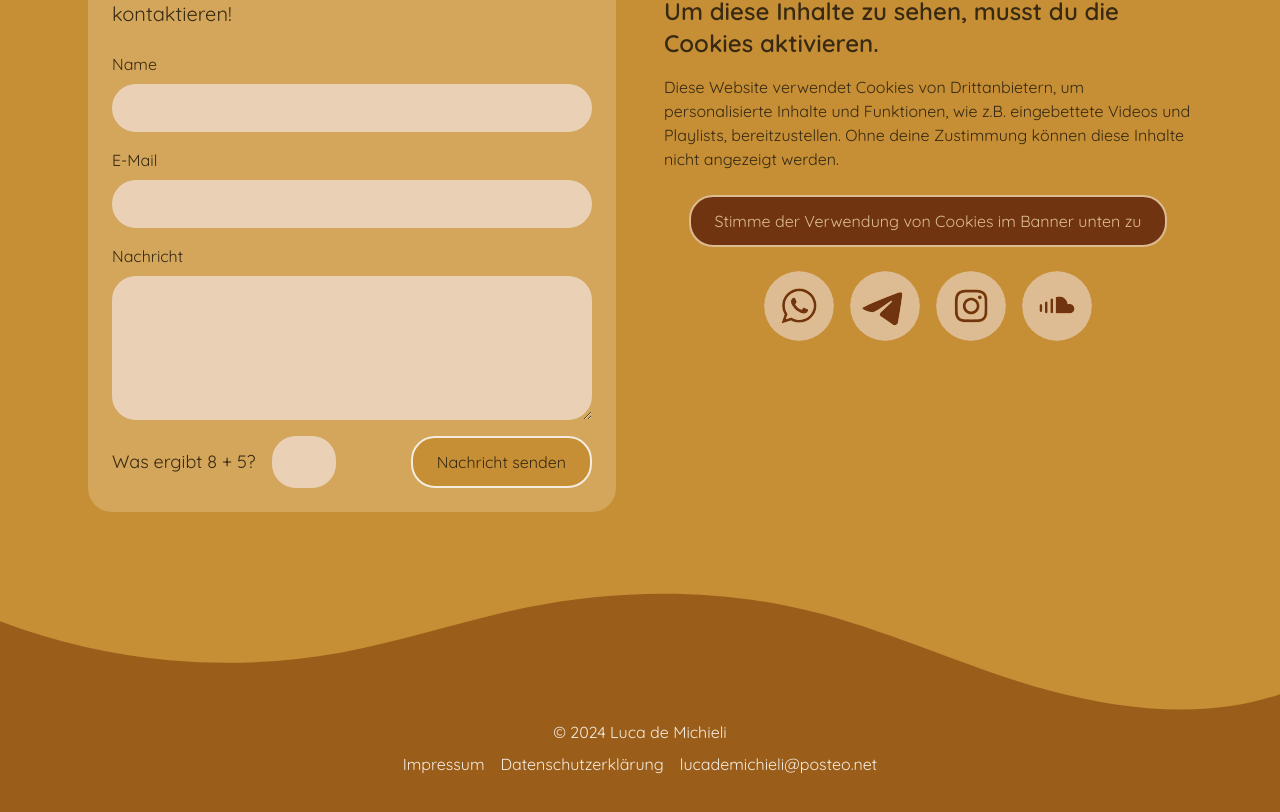
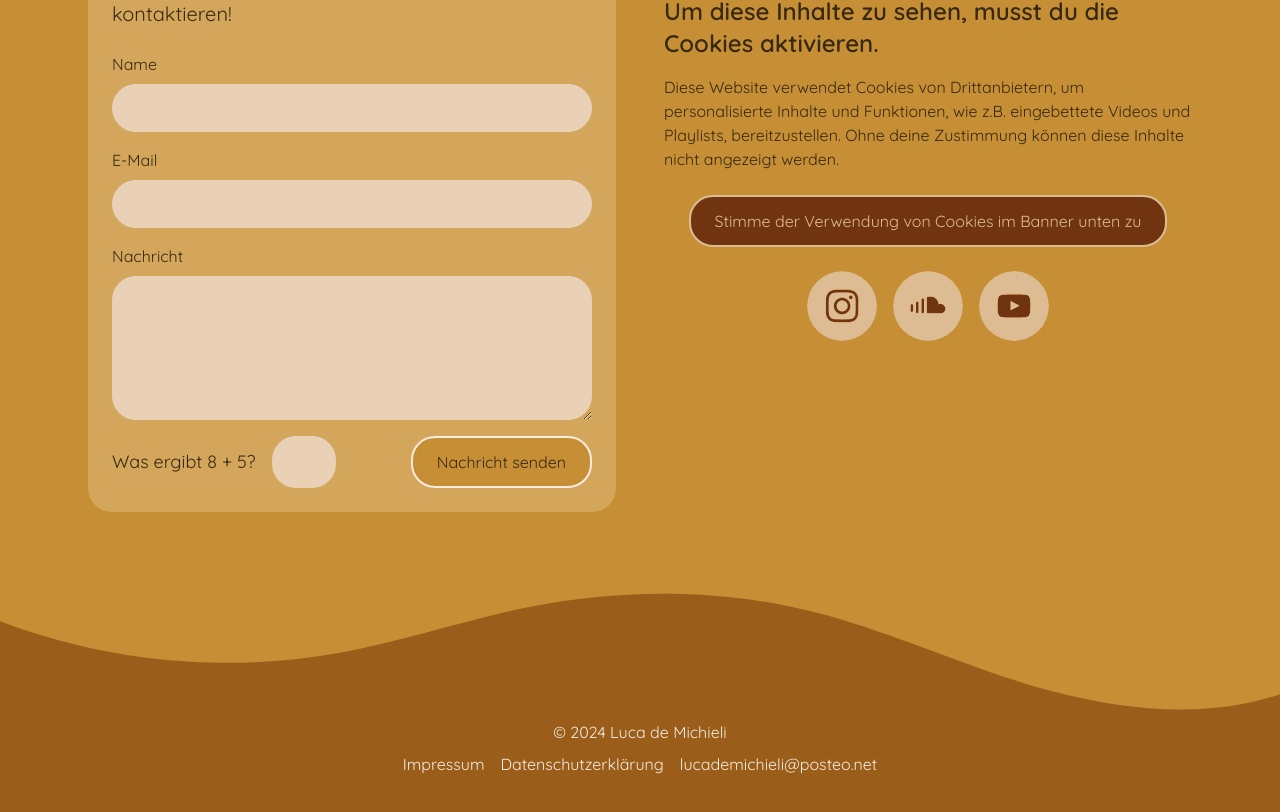
Before and after one commit to CharlotteMarotte/luca-guitar, a React (Vite) app: page / in a window 1280 px wide. Shown: the part 5884-6696 px from the top of the page. Built offline with nearby package versions, Linux system fonts and the light colour scheme.

Commit message:
update social buttons

```diff
--- a/src/pages/Contact.jsx
+++ b/src/pages/Contact.jsx
@@ -90,36 +90,6 @@ const Contact = () => {
             <AnimateOnScroll>
               <div className='flex flex-wrap justify-center items-center gap-4 mt-6'>
                 <SocialIcon
-                  url='https://whatsapp.com'
-                  href='https://wa.me/2348100000000'
-                  target='_blank'
-                  rel='noopener noreferrer'
-                  bgColor={neutralMediumHex}
-                  fgColor={accentHex}
-                  label='Whatsapp Kontakt'
-                  style={{
-                    width: '70px',
-                    height: '70px'
-                  }}
-                  className='rounded-full hover:border-2 hover:border-accent'
-                />
-
-                <SocialIcon
-                  url='https://telegram.org'
-                  href='https://t.me/lucademi'
-                  target='_blank'
-                  rel='noopener noreferrer'
-                  bgColor={neutralMediumHex}
-                  fgColor={accentHex}
-                  label='Telegram Kontakt'
-                  style={{
-                    width: '70px',
-                    height: '70px'
-                  }}
-                  className='rounded-full hover:border-2 hover:border-accent'
-                />
-
-                <SocialIcon
                   url='https://www.instagram.com/'
                   href='https://www.instagram.com/luca_de_michieli'
                   target='_blank'
@@ -148,6 +118,21 @@ const Contact = () => {
                   }}
                   className='rounded-full hover:border-2 hover:border-accent'
                 />
+
+                <SocialIcon
+                  url='https://youtube.com'
+                  href='https://www.youtube.com/@lucademichielimusic'
+                  target='_blank'
+                  rel='noopener noreferrer'
+                  bgColor={neutralMediumHex}
+                  fgColor={accentHex}
+                  label='Youtube Kanal'
+                  style={{
+                    width: '70px',
+                    height: '70px'
+                  }}
+                  className='rounded-full hover:border-2 hover:border-accent'
+                />
               </div>
             </AnimateOnScroll>
           </div>
```
Also changed, not shown: 1 other file (tests, documents, lock files or other folders).
